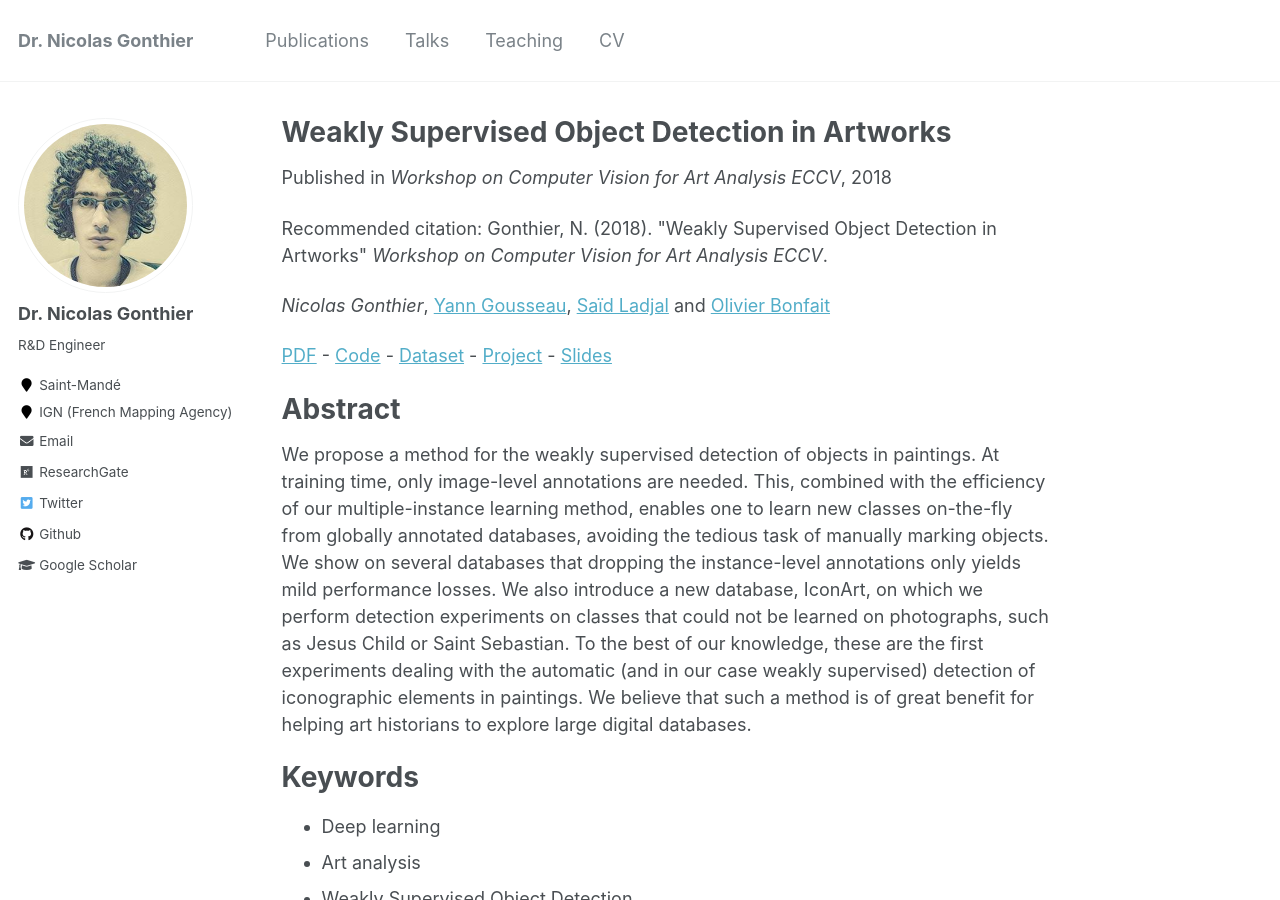
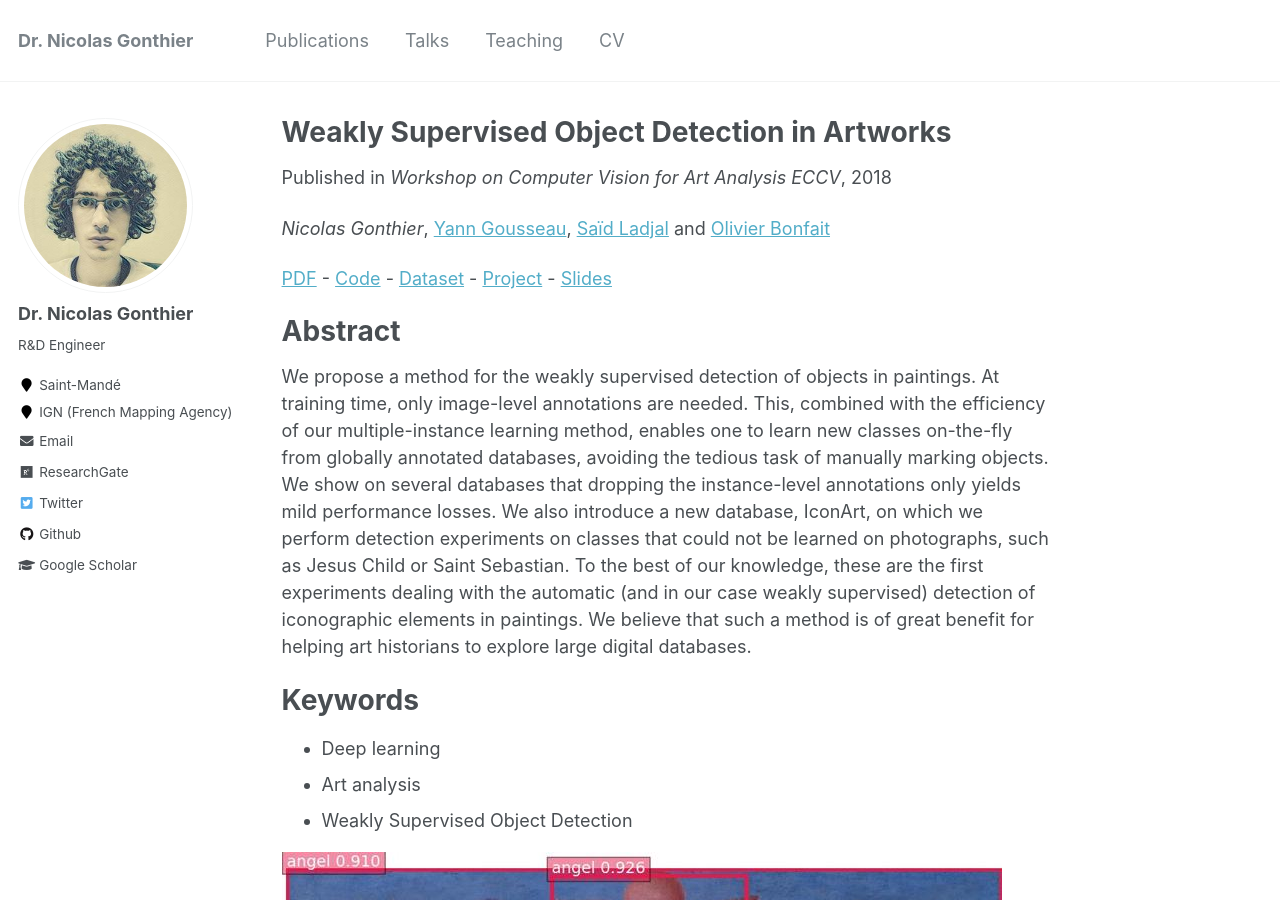
Before and after one commit to ngonthier/ngonthier.github.io, a Jekyll site: the page built from _publications/2018-09-01-WSOD-VISART2018.md, in a window 1280 px wide and 900 px high. Built offline with Jekyll 4.4.1, drawn with Linux system fonts in a browser that asks for light colours; part of the change alters nothing that is shown.

Commit message:
Update 2018-09-01-WSOD-VISART2018.md

```diff
--- a/_publications/2018-09-01-WSOD-VISART2018.md
+++ b/_publications/2018-09-01-WSOD-VISART2018.md
@@ -6,7 +6,7 @@ excerpt: 'This paper is about weakly supervised object in artworks thanks to pre
 date: 2018-09-01
 venue: 'Workshop on Computer Vision for Art Analysis ECCV'
 #paperurl: 'https://openaccess.thecvf.com/content_eccv_2018_workshops/w13/html/Gonthier_Weakly_Supervised_Object_Detection_in_Artworks_ECCVW_2018_paper.html'
-citation: 'Gonthier, N. (2018). &quot;Weakly Supervised Object Detection in Artworks&quot; <i>Workshop on Computer Vision for Art Analysis ECCV</i>.'
+#citation: 'Gonthier, N. (2018). &quot;Weakly Supervised Object Detection in Artworks&quot; <i>Workshop on Computer Vision for Art Analysis ECCV</i>.'
 ---
 
 *Nicolas Gonthier*, [Yann Gousseau](https://gousseau.wp.imt.fr/), [Saïd Ladjal](https://perso.telecom-paristech.fr/ladjal/) and [Olivier Bonfait](http://tristan.u-bourgogne.fr/CGC/chercheurs/Bonfait/Olivier_Bonfait.html)
```
